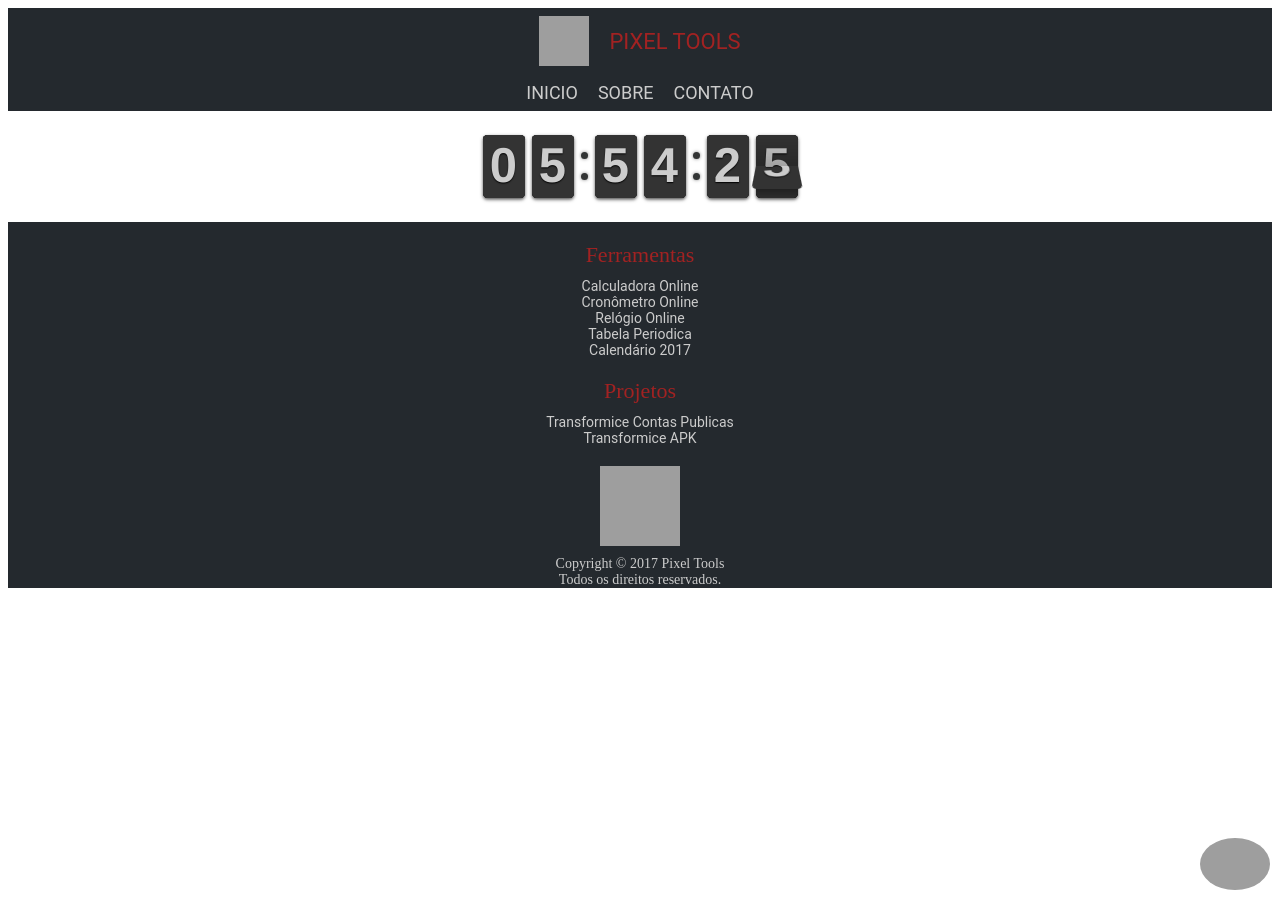
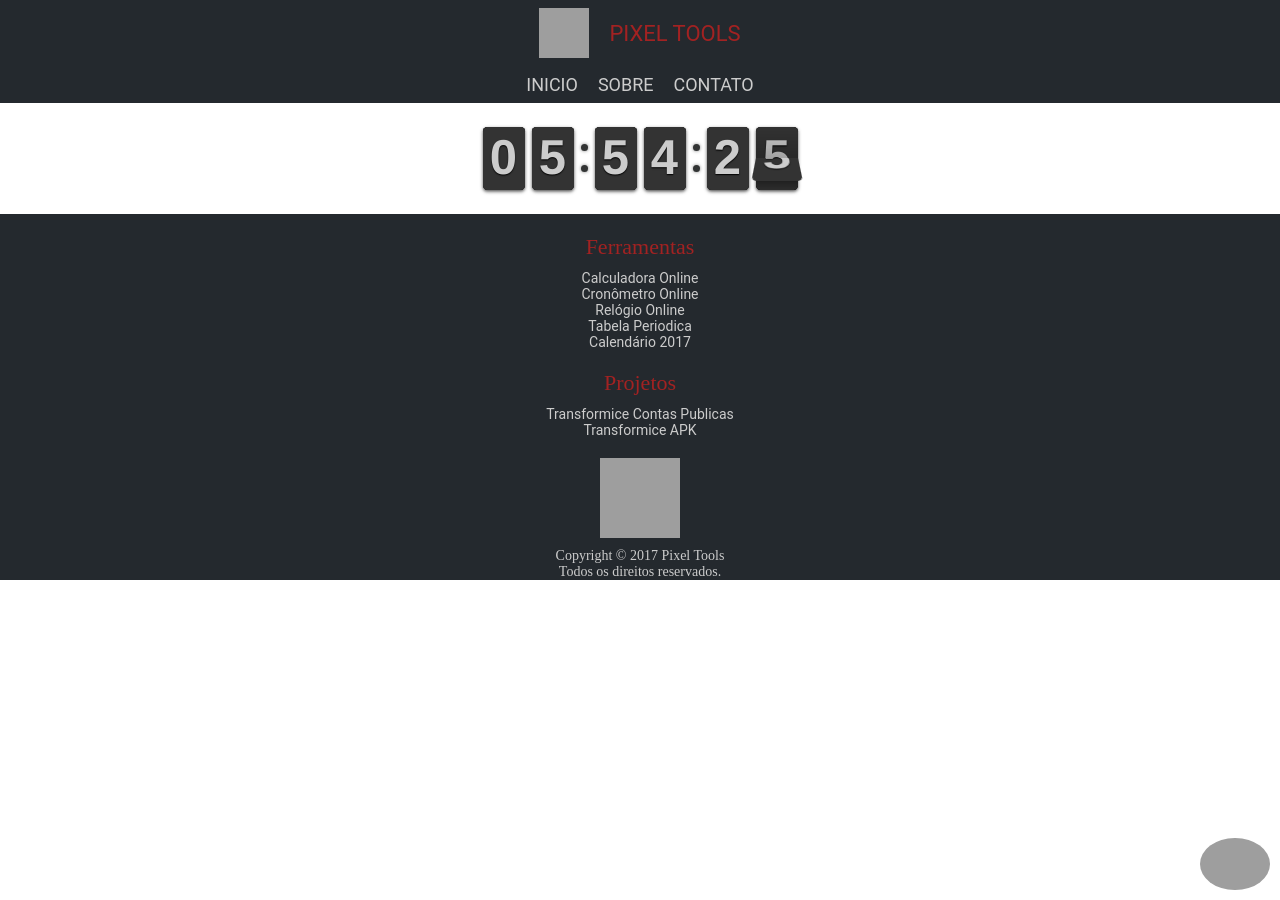
Before and after one commit to TreinoeDieta/Website-Mobile, a Jekyll site: the page relogio/index.html, which Jekyll copies as it is, in a window 1280 px wide. Built offline with Jekyll 4.4.1, drawn with Linux system fonts in a browser that asks for light colours; grey boxes are pictures that could not be loaded.

Commit message:
Update index.html

```diff
--- a/relogio/index.html
+++ b/relogio/index.html
@@ -39,6 +39,9 @@ zoom: 0.7;
 -moz-transform: scale(0.7)
 }</style>
 		<style>
+			body {
+			margin: 0px;
+			}
 		.texto {
 		text-decoration: none;
     		font-family: "Roboto",helvetica,arial,sans-serif;
```
